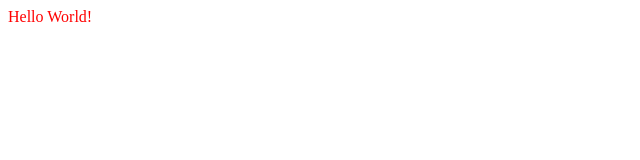
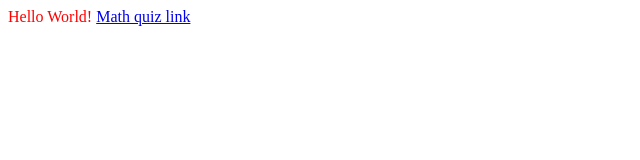
Before and after one commit to tzgfive/JasonFirstRepository, a plain HTML site: page index.html in a window 1280 px wide. Shown: the whole page, without its empty margins (0-640 px from the left). Drawn offline with Linux system fonts and the light colour scheme.

Commit message:
Update index.html

```diff
--- a/index.html
+++ b/index.html
@@ -5,6 +5,7 @@
 <body>
 <p>
 Hello World!
+  <a href="math-quiz.html">Math quiz link</a>
 </p>
 </body>
 </html>
```
